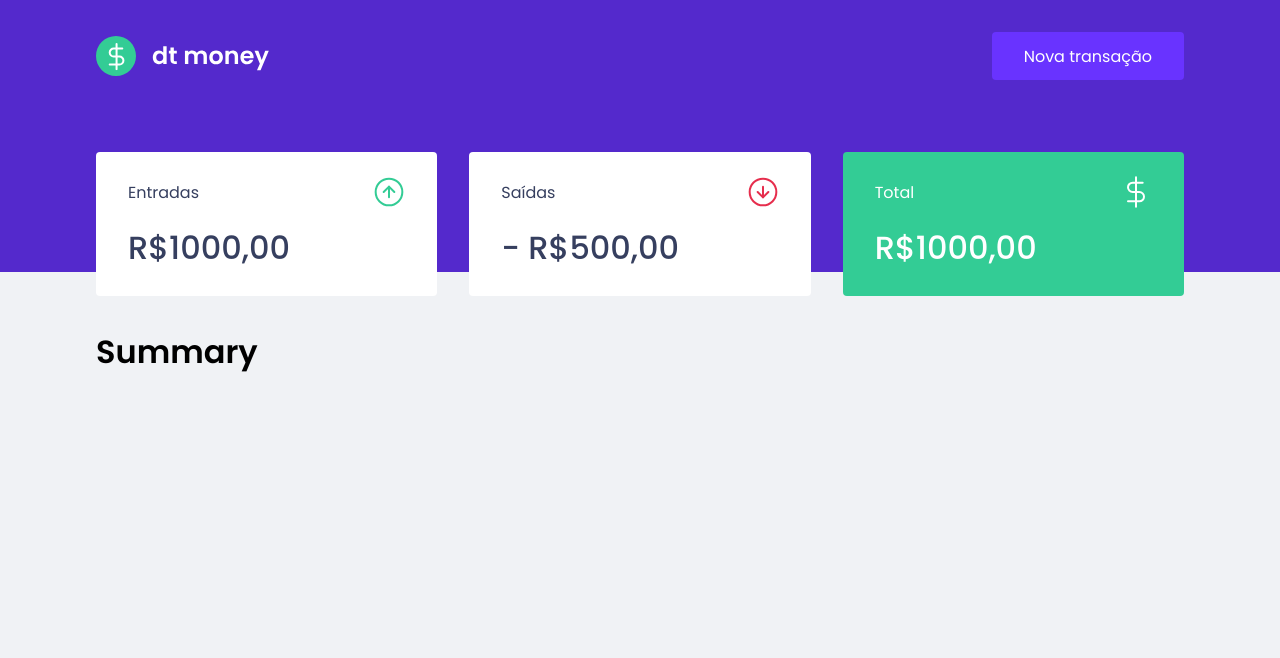
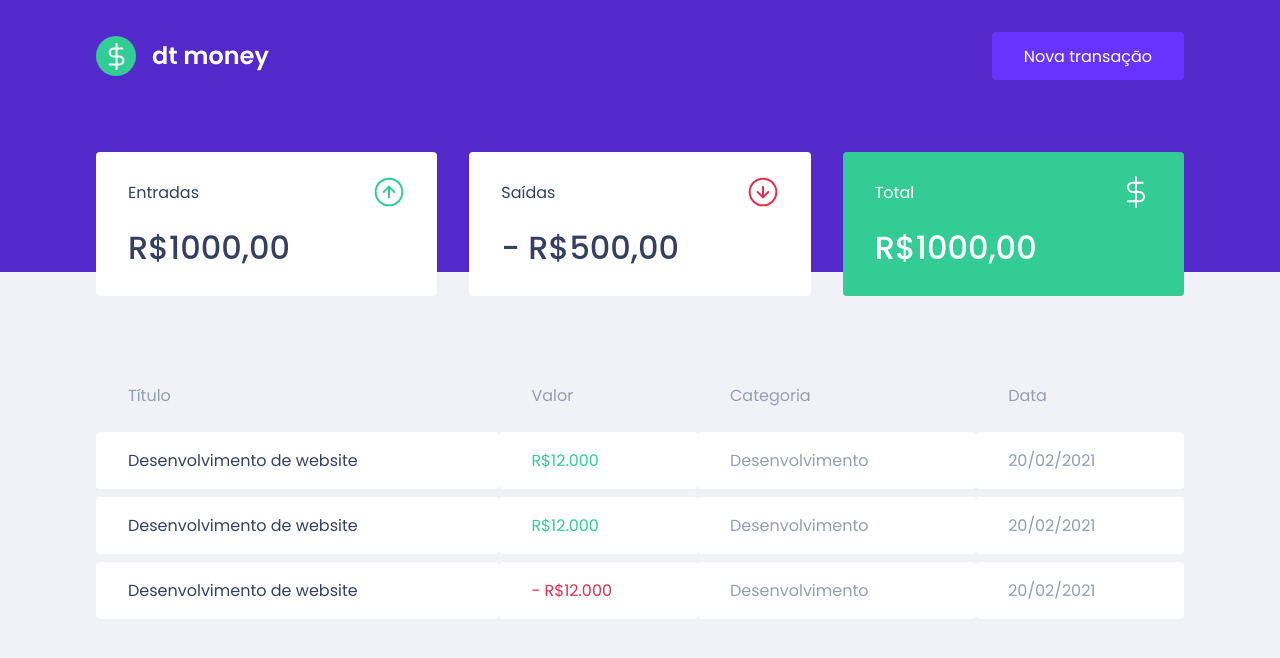
Before and after one commit to rafaelrpbelo/lucky-pot, a React (Create React App) app: page / in a window 1280 px wide. Shown: the top 658 px of the page. Built offline with nearby package versions, Linux system fonts and the light colour scheme.

Commit message:
Create TransactionsTable component

```diff
--- a/src/components/Dashboard/index.tsx
+++ b/src/components/Dashboard/index.tsx
@@ -1,10 +1,12 @@
 import { Container } from "./styles"
 import { Summary } from "../Summary"
+import { TransactionsTable } from "../TransactionsTable"
 
 export function Dashboard() {
   return (
     <Container>
       <Summary />
+      <TransactionsTable />
     </Container>
   )
 };
--- a/src/components/Summary/index.tsx
+++ b/src/components/Summary/index.tsx
@@ -30,8 +30,6 @@
         </header>
         <strong>R$1000,00</strong>
       </div>
-
-      <h1>Summary</h1>
     </Container>
   )
 };
--- /dev/null
+++ b/src/components/TransactionsTable/index.tsx
@@ -0,0 +1,41 @@
+import { Container } from "./styles"
+
+export function TransactionsTable() {
+  return (
+    <Container>
+      <table>
+        <thead>
+          <tr>
+            <th>Título</th>
+            <th>Valor</th>
+            <th>Categoria</th>
+            <th>Data</th>
+          </tr>
+        </thead>
+
+        <tbody>
+          <tr>
+            <td>Desenvolvimento de website</td>
+            <td className="deposit">R$12.000</td>
+            <td>Desenvolvimento</td>
+            <td>20/02/2021</td>
+          </tr>
+
+          <tr>
+            <td>Desenvolvimento de website</td>
+            <td className="deposit">R$12.000</td>
+            <td>Desenvolvimento</td>
+            <td>20/02/2021</td>
+          </tr>
+
+          <tr>
+            <td>Desenvolvimento de website</td>
+            <td className="withdraw">- R$12.000</td>
+            <td>Desenvolvimento</td>
+            <td>20/02/2021</td>
+          </tr>
+        </tbody>
+      </table>
+    </Container>
+  )
+}
--- /dev/null
+++ b/src/components/TransactionsTable/styles.ts
@@ -0,0 +1,38 @@
+import styled from "styled-components"
+
+export const Container = styled.div`
+  margin-top: 4rem;
+
+  table {
+    width: 100%;
+    border-spacing: 0 0.5rem;
+
+    th {
+      color: var(--text-body);
+      font-weight: 400;
+      padding: 1rem 2rem;
+      text-align: left;
+      line-height: 1.5rem;
+    }
+
+    td {
+      padding: 1rem 2rem;
+      border: 0;
+      background: var(--shape);
+      color: var(--text-body);
+      border-radius: 0.25rem;
+
+      &:first-child {
+        color: var(--text-title);
+      }
+
+      &.deposit {
+        color: var(--green);
+      }
+
+      &.withdraw {
+        color: var(--red);
+      }
+    }
+  }
+`;
```
